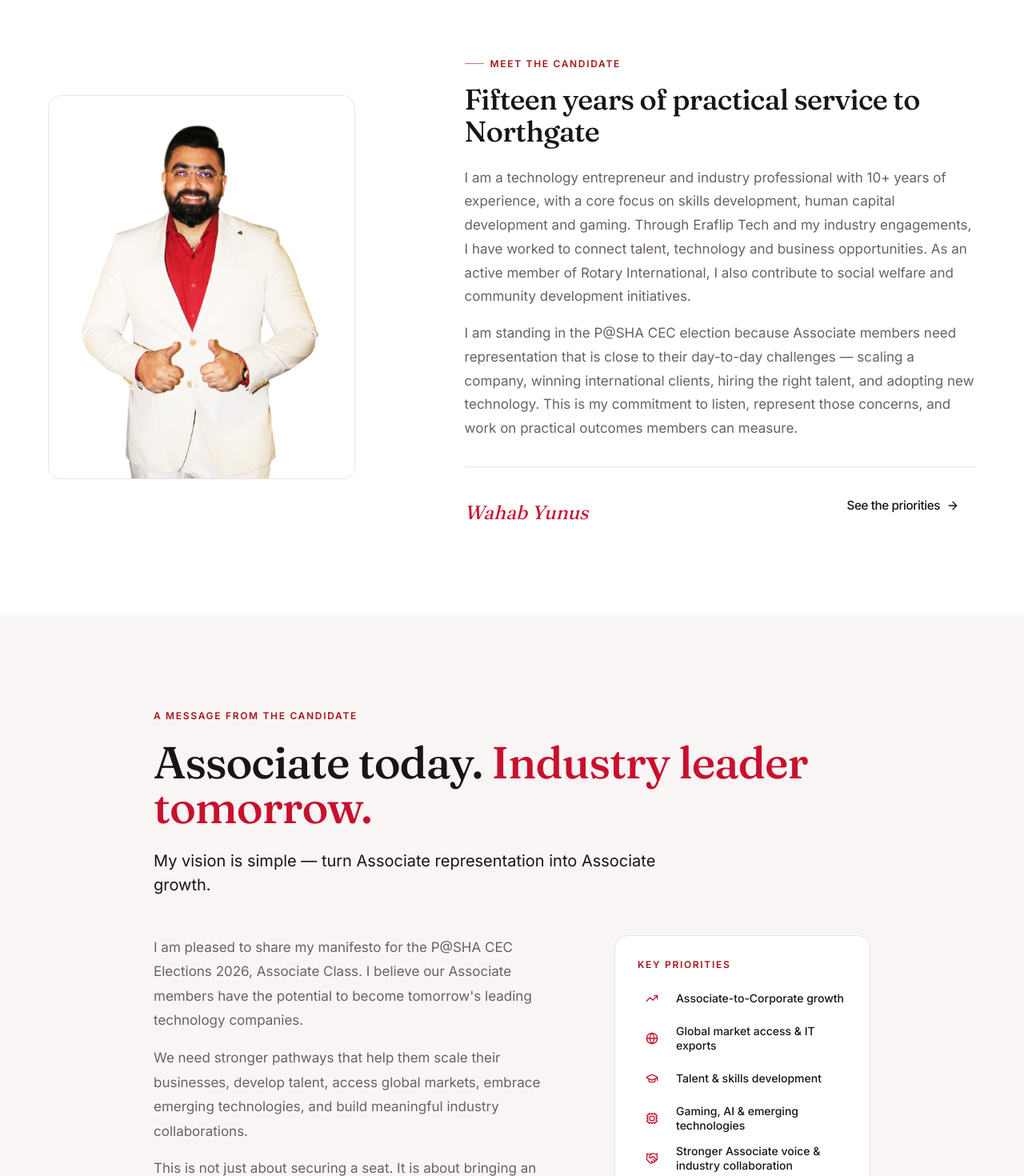
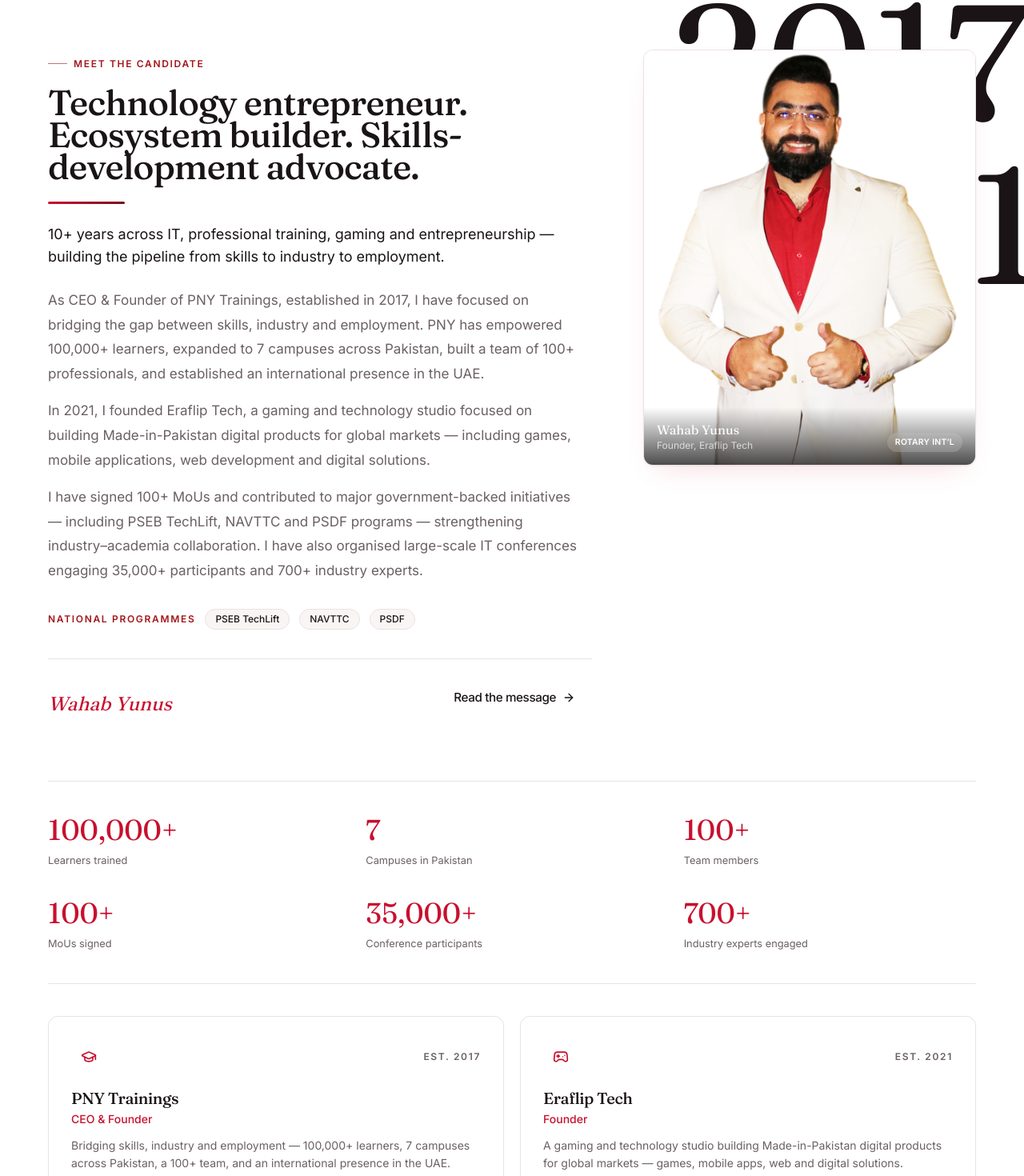
Before and after one commit to Pnycareer/Portfoliowahab, a Next.js app: page / in a window 1280 px wide. Shown: the part 923-2393 px from the top of the page at 80% size. Built offline with nearby package versions, Linux system fonts and the light colour scheme.

Commit message:
Redesign Meet the candidate section with full bio + GSAP counters/parallax

```diff
--- a/components/home/Introduction.js
+++ b/components/home/Introduction.js
@@ -1,58 +1,258 @@
+"use client";
+
+import { useEffect, useRef } from "react";
 import Image from "next/image";
+import { motion, useReducedMotion } from "framer-motion";
+import gsap from "gsap";
+import { ScrollTrigger } from "gsap/ScrollTrigger";
+import { GraduationCap, Gamepad2, Circle } from "lucide-react";
 import Section from "@/components/shared/Section";
 import Reveal from "@/components/shared/Reveal";
 import Button from "@/components/shared/Button";
 import { candidate } from "@/data/candidate";
 
+const EASE = [0.22, 1, 0.36, 1];
+const ICONS = { GraduationCap, Gamepad2 };
+
+function formatValue(n, format) {
+  if (format === "compact") {
+    return new Intl.NumberFormat("en-US", {
+      notation: "compact",
+      maximumFractionDigits: 0,
+    }).format(Math.round(n));
+  }
+  return new Intl.NumberFormat("en-US").format(Math.round(n));
+}
+
 export default function Introduction() {
+  const bio = candidate.bio;
+  const sectionRef = useRef(null);
+  const reduce = useReducedMotion();
+
+  useEffect(() => {
+    if (reduce || !sectionRef.current) return;
+    gsap.registerPlugin(ScrollTrigger);
+
+    const ctx = gsap.context(() => {
+      // count-up metrics
+      gsap.utils.toArray(".mc-num").forEach((el) => {
+        const target = parseFloat(el.dataset.value);
+        const suffix = el.dataset.suffix || "";
+        const format = el.dataset.format || "";
+        const obj = { v: 0 };
+        gsap.fromTo(
+          obj,
+          { v: 0 },
+          {
+            v: target,
+            duration: 1.7,
+            ease: "power2.out",
+            immediateRender: false,
+            scrollTrigger: { trigger: el, start: "top 88%", once: true },
+            onUpdate: () => {
+              el.textContent = formatValue(obj.v, format) + suffix;
+            },
+          }
+        );
+      });
+
+      // portrait parallax
+      gsap.fromTo(
+        ".mc-portrait-img",
+        { yPercent: -7 },
+        {
+          yPercent: 7,
+          ease: "none",
+          scrollTrigger: {
+            trigger: ".mc-portrait",
+            start: "top bottom",
+            end: "bottom top",
+            scrub: true,
+          },
+        }
+      );
+
+      // faint background word parallax
+      gsap.fromTo(
+        ".mc-word",
+        { yPercent: -5 },
+        {
+          yPercent: 8,
+          ease: "none",
+          scrollTrigger: {
+            trigger: sectionRef.current,
+            start: "top bottom",
+            end: "bottom top",
+            scrub: true,
+          },
+        }
+      );
+
+      // heading rule draw-in
+      gsap.fromTo(
+        ".mc-rule",
+        { scaleX: 0 },
+        {
+          scaleX: 1,
+          duration: 0.9,
+          ease: "power3.out",
+          scrollTrigger: { trigger: ".mc-rule", start: "top 90%", once: true },
+        }
+      );
+
+      ScrollTrigger.refresh();
+    }, sectionRef);
+
+    return () => ctx.revert();
+  }, [reduce]);
+
   return (
-    <Section id="about" tone="surface">
-      <div className="grid gap-12 lg:grid-cols-[0.85fr_1.15fr] lg:items-center">
-        <Reveal className="order-2 lg:order-1">
-          <div className="relative aspect-[4/5] max-w-sm overflow-hidden rounded-lg border border-border">
-            <Image
-              src={candidate.hero.src}
-              alt={candidate.hero.alt}
-              fill
-              sizes="(max-width: 1024px) 80vw, 35vw"
-              className="object-cover"
-            />
-          </div>
-        </Reveal>
+    <Section id="about" tone="surface" className="relative overflow-hidden">
+      {/* faint decorative type */}
+      <span
+        aria-hidden
+        className="mc-word pointer-events-none absolute -right-6 top-6 select-none font-display text-[22vw] leading-none text-primary/[0.04] sm:text-[16vw]"
+      >
+        2017
+        <span className="block text-right">2021</span>
+      </span>
 
-        <div className="order-1 lg:order-2">
+      <div className="relative grid gap-12 lg:grid-cols-[minmax(0,1fr)_26rem] lg:gap-16">
+        {/* ---- bio ---- */}
+        <div>
           <Reveal>
             <span className="eyebrow">
               <span className="h-px w-6 bg-current opacity-60" aria-hidden />
               Meet the candidate
             </span>
           </Reveal>
+
           <Reveal delay={0.05}>
-            <h2 className="mt-4 text-3xl sm:text-4xl">
-              Fifteen years of practical service to Northgate
+            <h2 className="mt-5 max-w-2xl font-display text-3xl leading-[1.12] text-text sm:text-4xl lg:text-[2.75rem]">
+              {bio.heading}
             </h2>
           </Reveal>
+
+          <span
+            className="mc-rule mt-6 block h-[3px] w-24 origin-left rounded-full bg-gradient-to-r from-primary to-[#7a0a1c]"
+            aria-hidden
+          />
+
           <Reveal delay={0.1}>
-            <p className="mt-6 max-w-measure text-[1.0625rem] leading-[1.75] text-muted">
-              {candidate.intro}
+            <p className="mt-6 max-w-2xl text-lg leading-[1.6] text-text">
+              {bio.lead}
             </p>
           </Reveal>
+
+          <div className="mt-6 space-y-4">
+            {bio.paragraphs.map((para, i) => (
+              <Reveal key={i} delay={0.1 + i * 0.05}>
+                <p className="max-w-2xl text-[1.0625rem] leading-[1.8] text-muted">
+                  {para}
+                </p>
+              </Reveal>
+            ))}
+          </div>
+
           <Reveal delay={0.15}>
-            <p className="mt-4 max-w-measure text-[1.0625rem] leading-[1.75] text-muted">
-              {candidate.personalMessage}
-            </p>
+            <div className="mt-8 flex flex-wrap items-center gap-x-3 gap-y-2">
+              <span className="text-xs font-semibold uppercase tracking-eyebrow text-accent">
+                National programmes
+              </span>
+              {bio.initiatives.map((it) => (
+                <span
+                  key={it}
+                  className="rounded-full border border-border bg-surface-2 px-3 py-1 text-xs font-medium text-text"
+                >
+                  {it}
+                </span>
+              ))}
+            </div>
           </Reveal>
+
           <Reveal delay={0.2}>
-            <div className="mt-8 flex items-end justify-between gap-6 border-t border-border pt-6">
+            <div className="mt-9 flex items-end justify-between gap-6 border-t border-border pt-6">
               <p className="font-display text-2xl italic text-primary">
                 {candidate.signatureName}
               </p>
-              <Button href="/#priorities" variant="ghost" withArrow>
-                See the priorities
+              <Button href="/#message" variant="ghost" withArrow>
+                Read the message
               </Button>
             </div>
           </Reveal>
         </div>
+
+        {/* ---- portrait ---- */}
+        <Reveal className="order-first lg:order-last">
+          <div className="mc-portrait relative mx-auto aspect-[4/5] w-full max-w-sm overflow-hidden rounded-xl border border-border shadow-card lg:mx-0 lg:max-w-none">
+            <div className="mc-portrait-img absolute inset-x-0 -top-[8%] h-[116%]">
+              <Image
+                src={candidate.hero.src}
+                alt={candidate.hero.alt}
+                fill
+                sizes="(max-width: 1024px) 90vw, 26rem"
+                className="object-cover"
+              />
+            </div>
+            <div className="absolute inset-x-0 bottom-0 flex items-end justify-between gap-3 bg-gradient-to-t from-black/70 to-transparent p-4">
+              <div>
+                <p className="font-display text-base text-white">{candidate.name}</p>
+                <p className="text-xs text-white/70">{candidate.roleTitle}</p>
+              </div>
+              <span className="rounded-full bg-white/15 px-2.5 py-1 text-[0.65rem] font-semibold uppercase tracking-wide text-white backdrop-blur-sm">
+                Rotary Int&rsquo;l
+              </span>
+            </div>
+          </div>
+        </Reveal>
+      </div>
+
+      {/* ---- metrics strip ---- */}
+      <div className="relative mt-14 grid grid-cols-2 gap-x-8 gap-y-9 border-y border-border py-9 sm:grid-cols-3 lg:mt-20 lg:py-10">
+        {bio.metrics.map((m) => (
+          <div key={m.label} className="min-w-0">
+            <span
+              className="mc-num block font-display text-[1.9rem] leading-none text-primary tabular-nums sm:text-4xl"
+              data-value={m.value}
+              data-suffix={m.suffix || ""}
+              data-format={m.format || ""}
+            >
+              {formatValue(m.value, m.format) + (m.suffix || "")}
+            </span>
+            <span className="mt-2.5 block text-[0.8rem] leading-snug text-muted">
+              {m.label}
+            </span>
+          </div>
+        ))}
+      </div>
+
+      {/* ---- ventures ---- */}
+      <div className="relative mt-10 grid gap-5 md:grid-cols-2">
+        {bio.ventures.map((v, i) => {
+          const Icon = ICONS[v.icon] || Circle;
+          return (
+          <motion.article
+            key={v.name}
+            initial={reduce ? false : { opacity: 0, y: 30 }}
+            whileInView={reduce ? {} : { opacity: 1, y: 0 }}
+            viewport={{ once: true, amount: 0.4 }}
+            transition={{ duration: 0.6, ease: EASE, delay: i * 0.08 }}
+            className="group rounded-xl border border-border bg-surface p-6 transition-all duration-300 hover:-translate-y-1 hover:border-primary/40 hover:shadow-card sm:p-7"
+          >
+            <div className="flex items-center justify-between">
+              <span className="flex h-11 w-11 items-center justify-center rounded-lg bg-primary/10 text-primary">
+                <Icon className="h-5 w-5" aria-hidden />
+              </span>
+              <span className="text-xs font-semibold uppercase tracking-eyebrow text-muted">
+                Est. {v.since}
+              </span>
+            </div>
+            <h3 className="mt-4 font-display text-xl text-text">{v.name}</h3>
+            <p className="mt-0.5 text-sm font-medium text-primary">{v.role}</p>
+            <p className="mt-3 text-sm leading-relaxed text-muted">{v.blurb}</p>
+          </motion.article>
+          );
+        })}
       </div>
     </Section>
   );
--- a/data/candidate.js
+++ b/data/candidate.js
@@ -33,9 +33,47 @@
     { label: "Member", value: "Rotary International" },
   ],
   intro:
-    "I am a technology entrepreneur and industry professional with 10+ years of experience, with a core focus on skills development, human capital development and gaming. Through Eraflip Tech and my industry engagements, I have worked to connect talent, technology and business opportunities. As an active member of Rotary International, I also contribute to social welfare and community development initiatives.",
+    "I am a technology entrepreneur, ecosystem builder and skills-development advocate with 10+ years of experience across IT, professional training, gaming and entrepreneurship.",
   personalMessage:
     "I am standing in the P@SHA CEC election because Associate members need representation that is close to their day-to-day challenges — scaling a company, winning international clients, hiring the right talent, and adopting new technology. This is my commitment to listen, represent those concerns, and work on practical outcomes members can measure.",
+
+  /* Full biography — shown in the "Meet the candidate" section. */
+  bio: {
+    heading: "Technology entrepreneur. Ecosystem builder. Skills-development advocate.",
+    lead: "10+ years across IT, professional training, gaming and entrepreneurship — building the pipeline from skills to industry to employment.",
+    paragraphs: [
+      "As CEO & Founder of PNY Trainings, established in 2017, I have focused on bridging the gap between skills, industry and employment. PNY has empowered 100,000+ learners, expanded to 7 campuses across Pakistan, built a team of 100+ professionals, and established an international presence in the UAE.",
+      "In 2021, I founded Eraflip Tech, a gaming and technology studio focused on building Made-in-Pakistan digital products for global markets — including games, mobile applications, web development and digital solutions.",
+      "I have signed 100+ MoUs and contributed to major government-backed initiatives — including PSEB TechLift, NAVTTC and PSDF programs — strengthening industry–academia collaboration. I have also organised large-scale IT conferences engaging 35,000+ participants and 700+ industry experts.",
+    ],
+    ventures: [
+      {
+        name: "PNY Trainings",
+        since: "2017",
+        role: "CEO & Founder",
+        icon: "GraduationCap",
+        blurb:
+          "Bridging skills, industry and employment — 100,000+ learners, 7 campuses across Pakistan, a 100+ team, and an international presence in the UAE.",
+      },
+      {
+        name: "Eraflip Tech",
+        since: "2021",
+        role: "Founder",
+        icon: "Gamepad2",
+        blurb:
+          "A gaming and technology studio building Made-in-Pakistan digital products for global markets — games, mobile apps, web and digital solutions.",
+      },
+    ],
+    metrics: [
+      { value: 100000, suffix: "+", label: "Learners trained" },
+      { value: 7, label: "Campuses in Pakistan" },
+      { value: 100, suffix: "+", label: "Team members" },
+      { value: 100, suffix: "+", label: "MoUs signed" },
+      { value: 35000, suffix: "+", label: "Conference participants" },
+      { value: 700, suffix: "+", label: "Industry experts engaged" },
+    ],
+    initiatives: ["PSEB TechLift", "NAVTTC", "PSDF"],
+  },
   /* Campaign message shown as its own section, ahead of the manifesto. */
   pitch: {
     eyebrow: "A message from the candidate",
```
